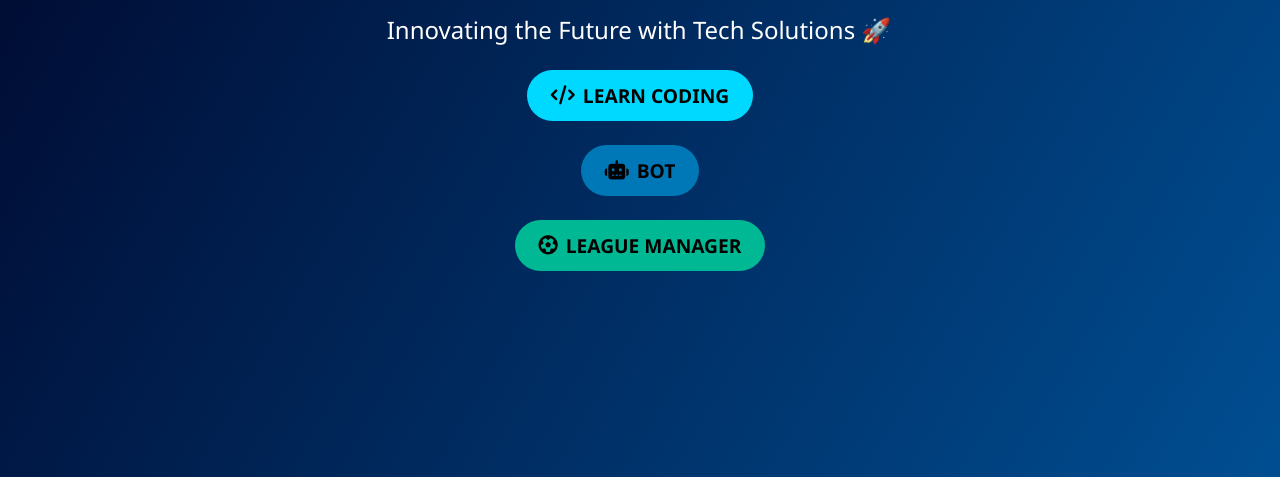
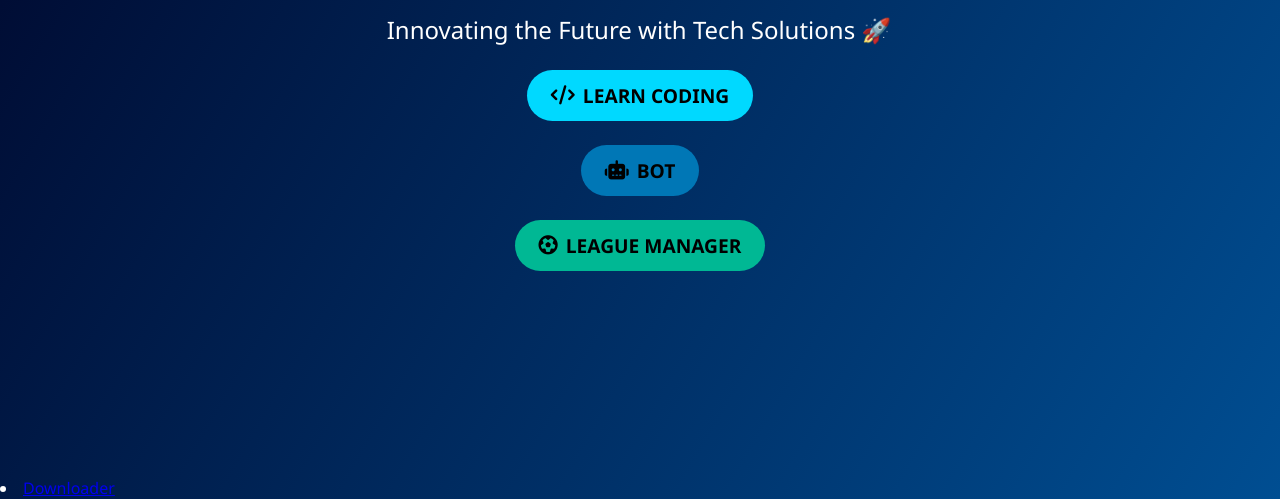
Before and after one commit to Sesmo3/sesmoTech, a plain HTML site: page index.html in a window 1280 px wide. Shown: the part 372-871 px from the top of the page. Before the commit the page ends 849 px from the top, so only its background shows below. Drawn offline with Linux system fonts and the light colour scheme.

Commit message:
Update index.html

```diff
--- a/index.html
+++ b/index.html
@@ -280,7 +280,7 @@
       <a href="telegram-bot.html" class="topic bot-option telegram-bot"><i class="fab fa-telegram-plane"></i><span>Telegram Bot</span></a>
     </div>
   </section>
-
+<li><a href="downloader.html">Downloader</a></li>
   <section id="league-menu">
     <h3>Choose League Type</h3>
     <div class="topics">
```
